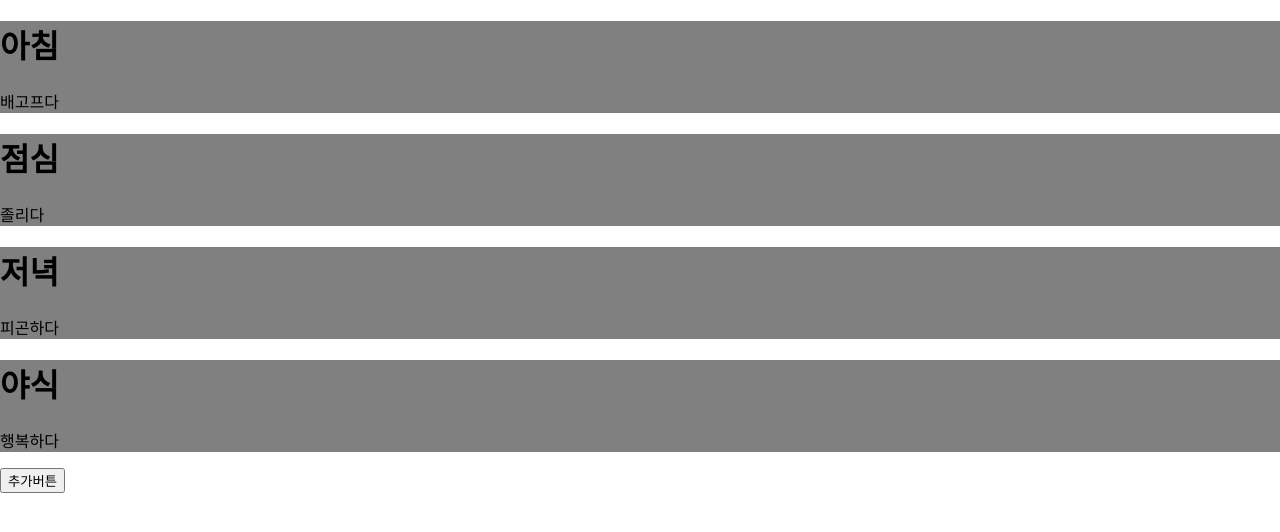
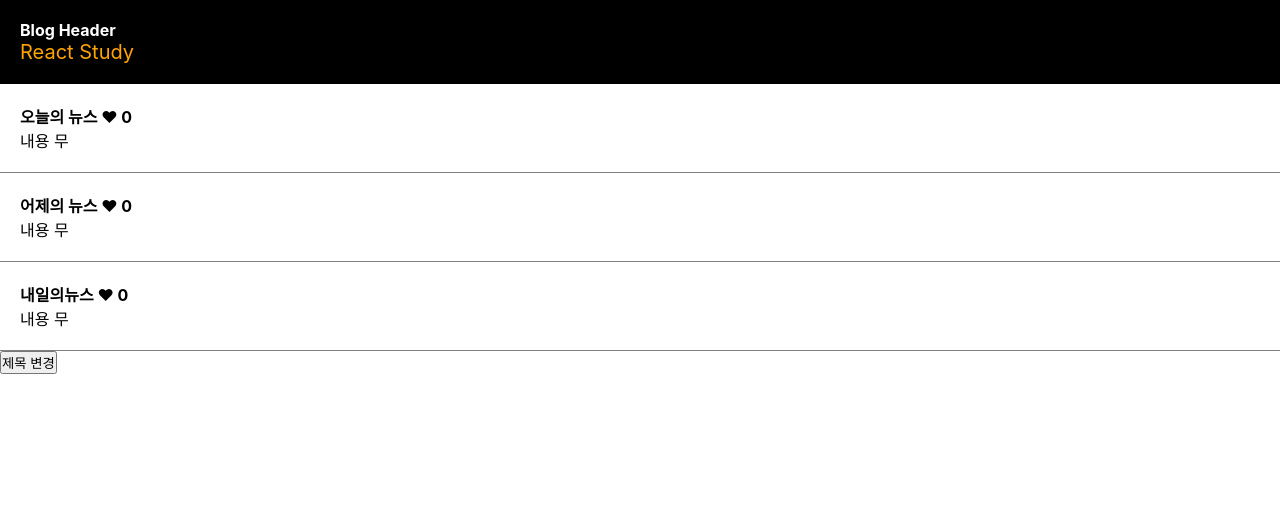
Before and after one commit to PCJ-93/react-study, a React (Create React App) app: page / in a window 1280 px wide. Shown: the top 532 px of the page. Built offline with nearby package versions, Linux system fonts and the light colour scheme.

Commit message:
컴포넌트 props 전달(변수,함수)

```diff
--- a/src/App.js
+++ b/src/App.js
@@ -7,6 +7,7 @@ import Props01 from './components/Props01';
 import Practice001 from './practice/Practice001';
 import Props02 from './components/Props02';
 import Quiz002 from './practice/Quiz002';
+import NewsBlog from './newsblog/NewsBlog';
 
 function App() {
   //return <Export01/>;
@@ -15,8 +16,9 @@ function App() {
   //return <State02/>;
   //return <Props01/>;
   //return <Practice001/>;
-  return <Props02/>;
+  //return <Props02/>;
   //return <Quiz002/>;
+  return <NewsBlog/>;
 }
 
 export default App;
--- a/src/components/Box.js
+++ b/src/components/Box.js
@@ -1,3 +1,5 @@
+// 컴포넌트화 재료
+
 // function Box(props){ // 매개변수 props
 
 //     // props = {text:'아침'};
--- /dev/null
+++ b/src/newsblog/Modal.js
@@ -0,0 +1,25 @@
+// 이용약관같이 화면안에 새로운 창 = modal창
+
+import { useState } from "react";
+
+function Modal(props) {
+
+
+
+    return (
+        <div className="modal" style={{backgroundColor : props.bgColor}}>
+            <h3>제목</h3>
+            <p>날짜</p>
+            <p>상세내용</p>
+            <button onClick={()=>{
+                let temp = [...props.news];
+                temp[0] = '긴급 뉴스';
+                props.setNews(temp);
+
+            }}>제목 수정</button>
+        </div>
+    )
+
+}
+
+export default Modal;
--- /dev/null
+++ b/src/newsblog/NewsBlog.css
@@ -0,0 +1,25 @@
+* {
+    margin: 0;
+    padding: 0;
+    box-sizing: border-box;
+}
+
+.black-nav {
+    background: black;
+    width: 100%;
+    color: white;
+    padding: 20px;
+}
+
+.post-list {
+    text-align: left;
+    padding: 20px;
+    border-bottom: 1px solid gray;
+}
+
+.modal {
+    margin-top: 20px;
+    padding: 20px;
+    background: lightgray;
+    text-align: left;
+}
--- /dev/null
+++ b/src/newsblog/NewsBlog.js
@@ -0,0 +1,119 @@
+import './NewsBlog.css';
+import { useState } from 'react';
+import Modal from './Modal';
+
+
+function NewsBlog() {
+
+    //javascript 코드
+    let title = 'React Study';
+    // let news1 = '오늘의 뉴스';
+    // let news2 = '어제의 뉴스';
+    // let news3 = '내일의 뉴스';
+
+    // let [new1, setNes1] = useState('오늘의 뉴스');
+    // let [new2, setNes2] = useState('어제의 뉴스');
+    // let [new3, setNes3] = useState('내일의 뉴스');
+
+    let [news, setNews] = useState(['오늘의 뉴스', '어제의 뉴스', '내일의뉴스']);
+
+    let [cnt, setCnt] = useState([0,0,0]);
+
+    //let [mc, setMc] = useState(0);  // modal 버튼을 숫자로 줄때
+
+    let [modalFlag, setModalFlag] = useState(false);   // modal 버튼을 true false 로 줬을때
+    return (
+        <div>
+            <div className='black-nav'>
+                <h4>Blog Header</h4>
+                <div style={{ color: 'orange', fontSize: '20px' }}>{title}</div>
+                    {/* jsx 안에 스타일은 객체형식으로 넣어준다 */}
+            </div>
+
+            {
+                news.map((item,index) => {
+                    return (
+                        <div className='post-list'>
+                            <h4><span onClick={() => {
+                                setModalFlag(!modalFlag);
+                            }}>{news[index]}</span> <span onClick={() => {
+                                const newLikes = [...cnt];
+                                newLikes[index] += 1;
+                                setCnt(newLikes);
+                                }}>❤</span> {cnt[index]}</h4>
+                            <p>내용 무</p>
+                        </div>
+                    )
+                })
+            }
+
+
+        {/* <div className='post-list'>
+            <h4 onClick={() => {
+                setModalFlag(!modalFlag);
+            }}>{item}<span onClick={(event) => {
+                event.stopPropagation();   //하트클릭할때 부모요소인 h4까지 같이눌러지는 것을 막아주는거
+                likeUp(index)
+                }}>❤</span> {cnt[index]}</h4>
+            <p>내용 무</p>
+        </div> */}
+
+
+            {/* <div className='post-list'>
+                <h4><span onClick={() => {
+                    setModalFlag(!modalFlag);
+
+                    // if(modalFlag){
+                    //     setModalFlag(false);
+                    // }else{
+                    //     setModalFlag(true);
+                    // }
+
+                    // setModalFlag(true);
+                    //setMc(mc+1);
+                }}>{news[0]}</span> <span onClick={() => { setCnt1(cnt1 + 1) }}>❤</span> {cnt1}</h4>
+                <p>내용 무</p>
+            </div>
+
+            <div className='post-list'>
+                <h4>{news[1]} <span onClick={() => { setCnt2(cnt2 + 1) }}>❤</span> {cnt2}</h4>
+                <p>내용 무</p>
+            </div>
+            <div className='post-list'>
+                <h4>{news[2]} <span onClick={() => { setCnt3(cnt3 + 1) }}>❤</span> {cnt3}</h4>
+                <p>내용 무</p>
+            </div> */}
+
+            {/* <div className='post-list'>
+                <h4>오늘의 뉴스</h4>
+                <p>내용 무</p>
+            </div>
+            <div className='post-list'>
+                <h4>어제의 뉴스</h4>
+                <p>내용 무</p>
+            </div>
+            <div className='post-list'>
+                <h4>내일의 뉴스</h4>
+                <p>내용 무</p>
+            </div> */}
+            <button onClick={() => {
+                // news[0] = 'Today News';
+                // setNews(news);
+                //setNews(['Today News', '어제의 뉴스', '내일의뉴스']);
+                let temp = [...news];
+                //temp[0] = 'Today News';
+                temp.splice(0, 1, 'Today News');
+                setNews(temp);
+            }}>제목 변경</button>
+            {                 // modal 버튼을 true false 로 줬을때
+                modalFlag == true ? <Modal news={news} setNews={setNews} bgColor={'lightgreen'} /> : null
+            }
+
+
+            {/* {mc%2==0?null:<Modal/>}         modal 버튼을 숫자로 줄때 */}
+
+        </div>
+    )
+}
+
+export default NewsBlog;
```
